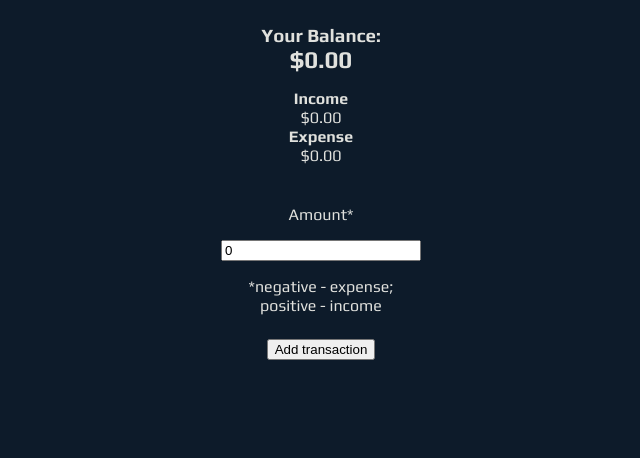
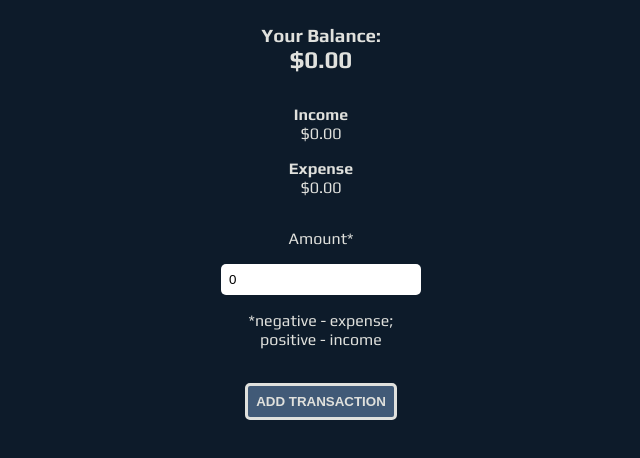
Before and after one commit to Dimterion/Playground, a React (Vite) app: page /expense-tracker in a window 1280 px wide. Shown: the top 458 px of the page, without its empty margins (319-959 px from the left). Built offline with nearby package versions, Linux system fonts and the light colour scheme.

Commit message:
adjust ExpenseTracker style

```diff
--- a/src/pages/ExpenseTracker/ExpenseTracker.jsx
+++ b/src/pages/ExpenseTracker/ExpenseTracker.jsx
@@ -9,6 +9,7 @@ function ExpenseTracker() {
 
   function handleChange(e) {
     const { name, value } = e.target;
+
     setTransaction((prevTransaction) => ({
       ...prevTransaction,
       [name]: value,
@@ -17,12 +18,15 @@ function ExpenseTracker() {
 
   function handleSubmit(e) {
     e.preventDefault();
+
     const amount = parseFloat(transaction.amount);
+
     if (amount > 0) {
       setIncome((prevIncome) => prevIncome + amount);
     } else {
       setExpense((prevExpense) => prevExpense + Math.abs(amount));
     }
+
     setBalance((prevBalance) => prevBalance + amount);
     setTransaction({ amount: 0 });
   }
--- a/src/pages/ExpenseTracker/expenseTracker.css
+++ b/src/pages/ExpenseTracker/expenseTracker.css
@@ -7,3 +7,24 @@
   margin: 1.5rem auto;
   text-align: center;
 }
+
+.expenseTracker-main section article {
+  margin-top: 1rem;
+}
+
+.expenseTracker-main button,
+.expenseTracker-article input {
+  padding: 0.5rem;
+  border: none;
+  border-radius: 5px;
+}
+
+.expenseTracker-main button {
+  border: 3px solid var(--secondary);
+  margin: 10px auto;
+  background: var(--tertiary);
+  color: var(--secondary);
+  font-weight: bold;
+  text-transform: uppercase;
+  cursor: pointer;
+}
```
